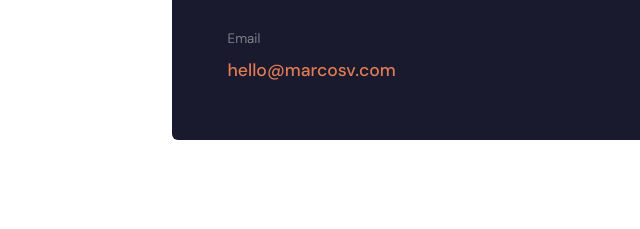
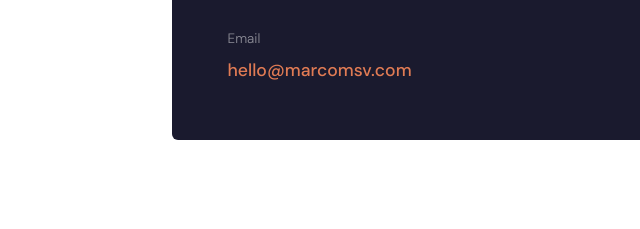
Before and after one commit to marcosvdotcom/marcomsv, a plain HTML site: page index.html in a window 1280 px wide. Shown: the part 4638-4867 px from the top of the page, 53-693 px from the left. Drawn offline with nearby package versions, Linux system fonts and the light colour scheme; a web font is replaced by a local one.

Commit message:
correct email

```diff
--- a/index.html
+++ b/index.html
@@ -703,10 +703,10 @@
                 </p>
                 <p style="color:rgba(255,255,255,0.5); font-size:0.85rem; margin-bottom:0.5rem;">Email</p>
                 <!-- Update this with your actual contact email -->
-                <a href="mailto:hello@marcosv.com" class="contact-link">hello@marcosv.com</a>
+                <a href="mailto:hello@marcomsv.com" class="contact-link">hello@marcomsv.com</a>
               </div>
               <div class="col-lg-4 offset-lg-1 mt-4 mt-lg-0">
-                <a href="mailto:hello@marcosv.com" class="btn-primary-custom d-block text-center mb-3">Send a Message</a>
+                <a href="mailto:hello@marcomsv.com" class="btn-primary-custom d-block text-center mb-3">Send a Message</a>
                 <a href="#sprint" class="btn-outline-custom d-block text-center">View Sprint Package</a>
                 <div style="margin-top:2rem; border-top:1px solid rgba(255,255,255,0.1); padding-top:1.5rem;">
                   <p style="color:rgba(255,255,255,0.35); font-size:0.78rem; letter-spacing:0.05em; text-transform:uppercase; margin-bottom:0.75rem;">Connect</p>
```
